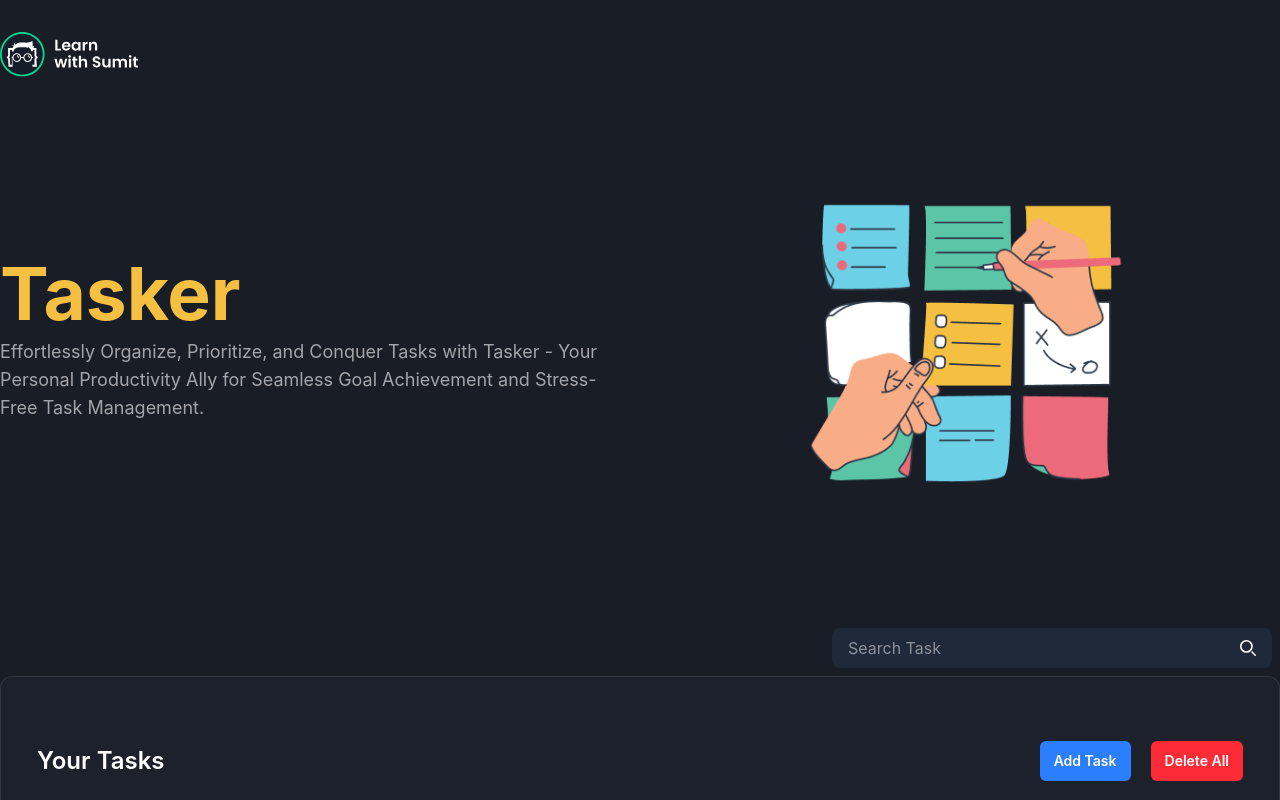
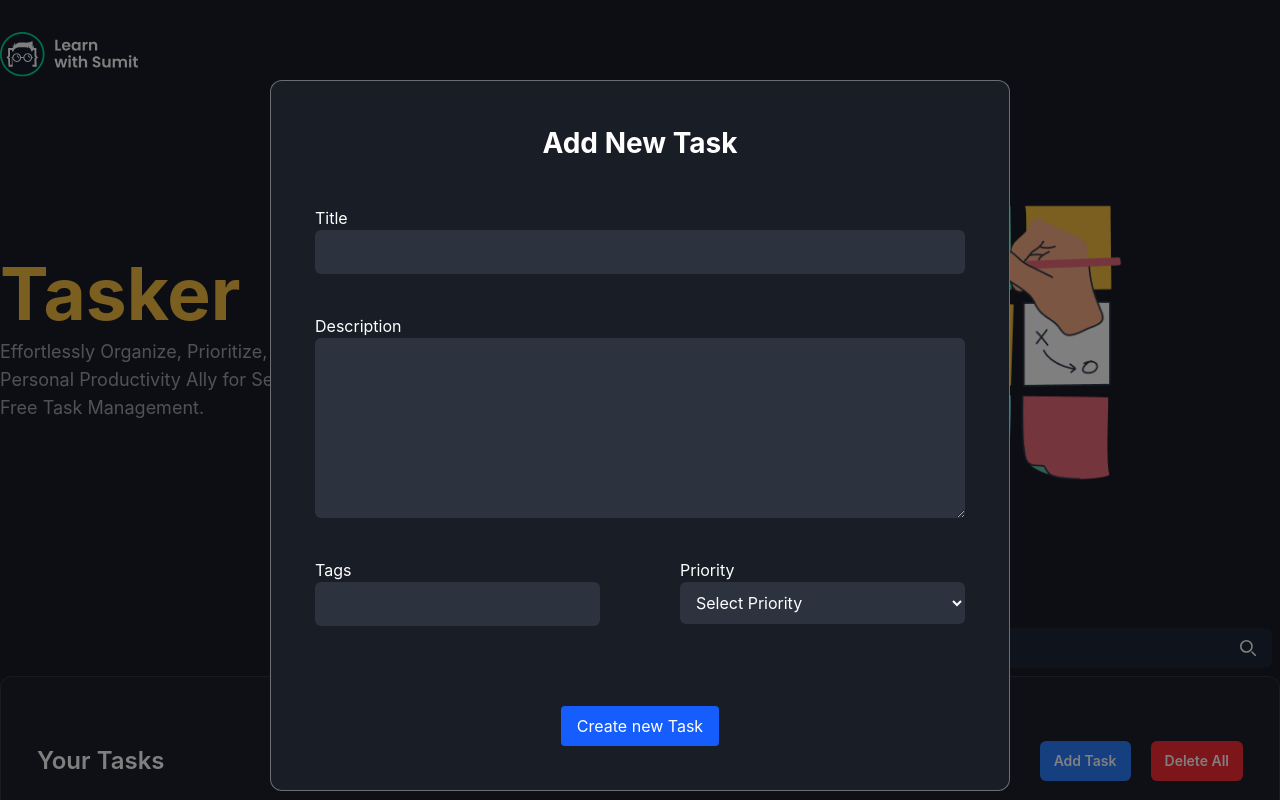
Before and after one commit to DevSagar007/task-create, a React (Vite) app: page / in a window 1280 px wide. Both pictures are taken after a click on the button "Add Task". Shown: the top 800 px of the page. Built offline with nearby package versions, Linux system fonts and the light colour scheme.

Commit message:
working a new task

```diff
--- a/package.json
+++ b/package.json
@@ -13,15 +13,14 @@
     "@tailwindcss/vite": "^4.1.17",
     "react": "^19.2.0",
     "react-dom": "^19.2.0",
+    "react-icons": "^5.5.0",
     "tailwindcss": "^4.1.17"
   },
   "devDependencies": {
-    "@eslint/js": "^9.39.1",
     "@types/react": "^19.2.2",
     "@types/react-dom": "^19.2.2",
     "@vitejs/plugin-react": "^5.1.0",
     "babel-plugin-react-compiler": "^1.0.0",
-    "eslint": "^9.39.1",
     "eslint-plugin-react-hooks": "^7.0.1",
     "eslint-plugin-react-refresh": "^0.4.24",
     "globals": "^16.5.0",
--- /dev/null
+++ b/src/components/task/AddTaskModal.jsx
@@ -0,0 +1,107 @@
+import React, { useState } from "react";
+
+function AddTaskModal({ onSave }) {
+  const [task, setTask] = useState({
+    title: "",
+    description: "",
+    tags: [],
+    priority: "",
+    isFavourite: false,
+  });
+
+  const handleChange = (evt) => {
+    const name = evt.target.name;
+    let value = evt.target.value;
+
+    if (name === "tags") {
+      value = value.split(",");
+    }
+
+    setTask({
+      ...task,
+      [name]: value,
+    });
+    console.log(task);
+  };
+
+  return (
+    <div className="fixed top-0 left-0 h-screen w-screen bg-black/50 z-99">
+      <form className="mx-auto my-10 w-full max-w-[740px] rounded-xl border border-[#FEFBFB]/[36%] bg-[#191D26] p-9 max-md:px-4 lg:my-20 lg:p-11 flex flex-col">
+        <h2 className="mb-9 text-center text-2xl font-bold text-white lg:mb-11 lg:text-[28px]">
+          Add New Task
+        </h2>
+
+        <div className="space-y-9 text-white lg:space-y-10">
+          <div className="space-y-2 lg:space-y-3">
+            <label htmlFor="title">Title</label>
+            <input
+              className="block w-full rounded-md bg-[#2D323F] px-3 py-2.5"
+              type="text"
+              name="title"
+              id="title"
+              value={task.title}
+              onChange={handleChange}
+              required
+            />
+          </div>
+
+          <div className="space-y-2 lg:space-y-3">
+            <label htmlFor="description">Description</label>
+            <textarea
+              className="block min-h-[120px] w-full rounded-md bg-[#2D323F] px-3 py-2.5 lg:min-h-[180px]"
+              name="description"
+              id="description"
+              value={task.description}
+              onChange={handleChange}
+              required
+            ></textarea>
+          </div>
+
+          <div className="grid-cols-2 gap-x-4 max-md:space-y-9 md:grid lg:gap-x-10 xl:gap-x-20">
+            <div className="space-y-2 lg:space-y-3">
+              <label htmlFor="tags">Tags</label>
+              <input
+                className="block w-full rounded-md bg-[#2D323F] px-3 py-2.5"
+                type="text"
+                name="tags"
+                id="tags"
+                value={task.tags}
+                onChange={handleChange}
+                required
+              />
+            </div>
+
+            <div className="space-y-2 lg:space-y-3">
+              <label htmlFor="priority">Priority</label>
+              <select
+                className="block w-full cursor-pointer rounded-md bg-[#2D323F] px-3 py-2.5"
+                name="priority"
+                id="priority"
+                value={task.priority}
+                onChange={handleChange}
+                required
+              >
+                <option value="">Select Priority</option>
+                <option value="low">Low</option>
+                <option value="medium">Medium</option>
+                <option value="high">High</option>
+              </select>
+            </div>
+          </div>
+        </div>
+
+        <div className="mt-16 flex justify-center lg:mt-20">
+          <button
+            type="submit"
+            onClick={() => onSave(task)}
+            className="rounded bg-blue-600 px-4 py-2 text-white transition-all hover:opacity-80"
+          >
+            Create new Task
+          </button>
+        </div>
+      </form>
+    </div>
+  );
+}
+
+export default AddTaskModal;
--- a/src/components/task/TaskActions.jsx
+++ b/src/components/task/TaskActions.jsx
@@ -1,12 +1,16 @@
 import React from "react";
 
-export default function TaskActions() {
+export default function TaskActions({ onAddTask }) {
   return (
     <>
       <div className="mb-14 items-center justify-between sm:flex">
         <h2 className="text-2xl font-semibold max-sm:mb-4">Your Tasks</h2>
         <div className="flex items-center space-x-5">
-          <button className="rounded-md bg-blue-500 px-3.5 py-2.5 text-sm font-semibold">
+          <button
+            type="button"
+            onClick={onAddTask}
+            className="rounded-md bg-blue-500 px-3.5 py-2.5 text-sm font-semibold"
+          >
             Add Task
           </button>
           <button className="rounded-md bg-red-500 px-3.5 py-2.5 text-sm font-semibold">
--- a/src/components/task/TaskBoard.jsx
+++ b/src/components/task/TaskBoard.jsx
@@ -3,8 +3,10 @@
 import SearchTask from "./SearchTask";
 import TaskActions from "./TaskActions";
 import TaskList from "./TaskList";
+import AddTaskModal from "./AddTaskModal";
 
 function TaskBoard() {
+
   const defaultTask = {
     id: crypto.randomUUID(),
     title: "API Data Synchronization with java",
@@ -12,19 +14,30 @@
       "Implement a Python solution to synchronize data between an API and a third-party database securely, optimizing data exchange.",
     tags: ["Web", "Python", "API"],
     priority: "High",
-    isCompleted: false,
+    isFavourite: true,
   };
+
   const [tasks, setTasks] = useState([defaultTask]);
+  const [showAddTaskModal, setShowAddTaskModal] = useState(false);
+
+  function handleAddTask(task) {
+    console.log('Adding a task', task);
+
+  }
 
   return (
     <>
       <section className="mb-20" id="tasks">
+        {/* Modal show */}
+        {showAddTaskModal && <AddTaskModal onSave={handleAddTask} />}
+
         <div className="container mx-auto">
           <div className="p-2 flex justify-end">
             <SearchTask />
           </div>
+
           <div className="rounded-xl border border-[rgba(206,206,206,0.12)] bg-[#1D212B] px-6 py-8 md:px-9 md:py-16">
-            <TaskActions />
+            <TaskActions onAddTask={() => setShowAddTaskModal(true)} />
             <TaskList tasks={tasks} />
           </div>
         </div>
--- a/src/components/task/TaskList.jsx
+++ b/src/components/task/TaskList.jsx
@@ -1,3 +1,5 @@
+import { FaStar } from "react-icons/fa";
+
 function TaskList({ tasks }) {
   return (
     <>
@@ -35,21 +37,11 @@
                 className="border-b border-[#2E3443] [&>td]:align-baseline [&>td]:px-4 [&>td]:py-2"
               >
                 <td>
-                  <svg
-                    xmlns="http://www.w3.org/2000/svg"
-                    className="icon icon-tabler icon-tabler-star"
-                    width="24"
-                    height="24"
-                    viewBox="0 0 24 24"
-                    strokeWidth="2"
-                    stroke="yellow"
-                    fill="yellow"
-                    strokeLinecap="round"
-                    strokeLinejoin="round"
-                  >
-                    <path stroke="none" d="M0 0h24v24H0z" fill="none" />
-                    <path d="M12 17.75l-6.172 3.245l1.179 -6.873l-5 -4.867l6.9 -1l3.086 -6.253l3.086 6.253l6.9 1l-5 4.867l1.179 6.873z" />
-                  </svg>
+                  {tasks.isFavourite ? (
+                    <FaStar color="yellow" />
+                  ) : (
+                    <FaStar color="gray" />
+                  )}
                 </td>
                 <td>{tasks.title}</td>
                 <td>
@@ -69,7 +61,7 @@
                 <td className="text-center">{tasks.priority}</td>
                 <td>
                   <div className="flex items-center justify-center space-x-3">
-                    <button className="text-red-500">Delete</button>
+                    <button type="button" className="text-red-500">Delete</button>
                     <button className="text-blue-500">Edit</button>
                   </div>
                 </td>
```
Also changed, not shown: public/vite.svg (deleted), 1 other file (tests, documents, lock files or other folders).
